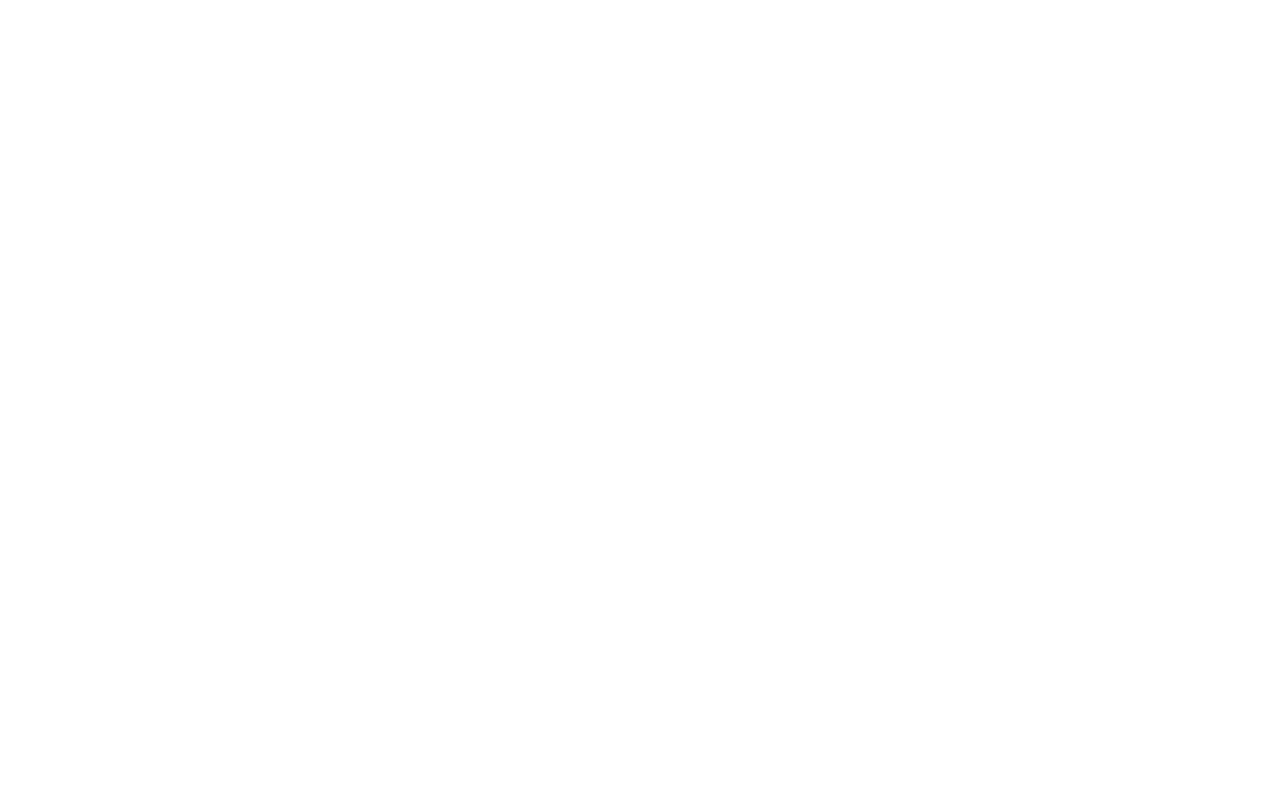
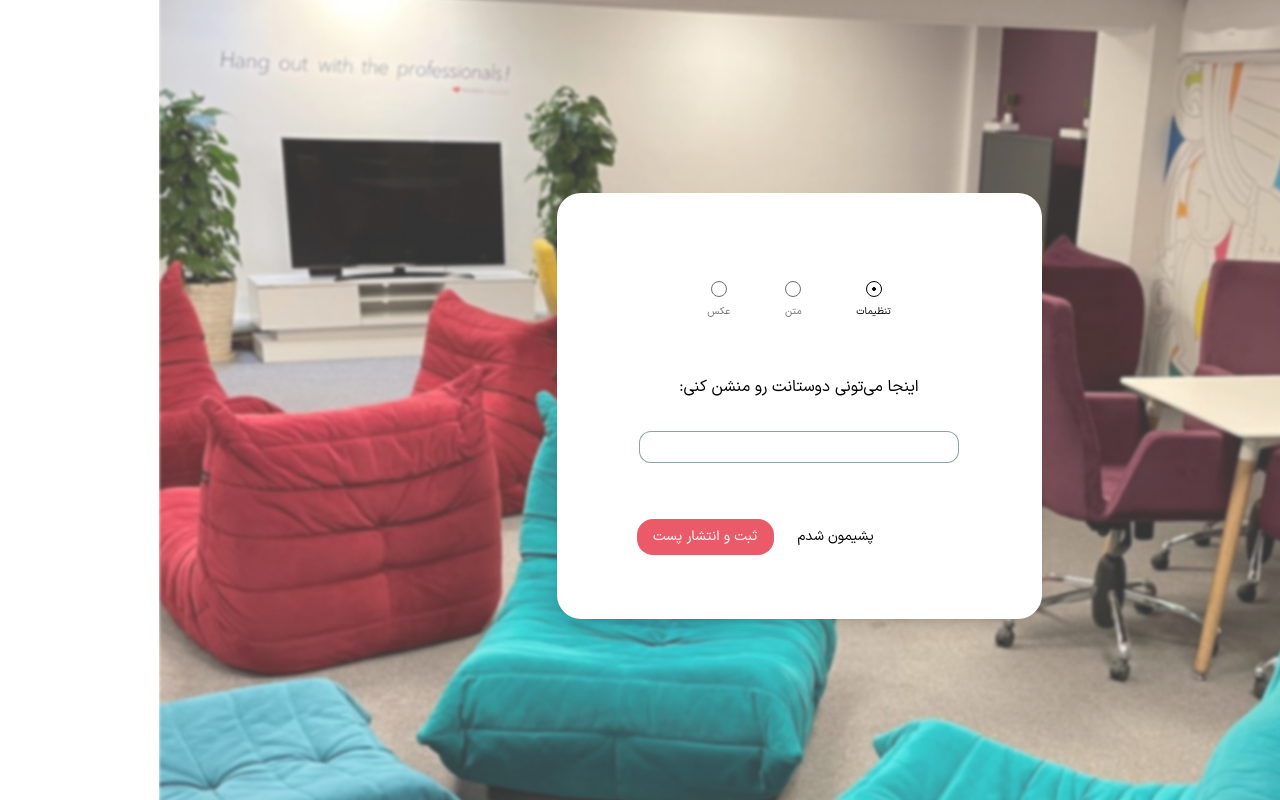
Before and after one commit to Hooman13/RahnemaCollegeProject, a React (Create React App) app: page /sendpost in a window 1280 px wide. Before the commit this address had no page. Built offline with nearby package versions, Linux system fonts and the light colour scheme.

Commit message:
send post base ui

```diff
--- /dev/null
+++ b/src/components/SendPost.tsx
@@ -0,0 +1,127 @@
+import React, { useState } from "react";
+import { useForm } from "react-hook-form";
+import { z } from "zod";
+import { zodResolver } from "@hookform/resolvers/zod";
+import axios from "axios";
+import { Link } from "react-router-dom";
+
+import { useNavigate } from "react-router-dom";
+import Cookies from "js-cookie";
+
+const FormSchema = z.object({
+  mention: z.string().optional(),
+});
+
+type IFormInput = z.infer<typeof FormSchema>;
+
+export const SendPost = () => {
+  const token = Cookies.get("token");
+  const {
+    register,
+    handleSubmit,
+    formState: { errors },
+  } = useForm<IFormInput>({
+    resolver: zodResolver(FormSchema),
+  });
+
+  const navigate = useNavigate();
+  const handleCaptionSent = () => {
+    navigate("/sendpost");
+  };
+
+  const onSubmit = (data: IFormInput) => {
+    console.log(data);
+    // axios
+    //   .post("http://37.32.5.72:3000/", JSON.stringify(data), {
+    //     headers: {
+    //       "Content-Type": "application/json",
+    //       Authorization: `Bearer ${token}`,
+    //     },
+    //   })
+    //   .then((response) => {
+    //     // if (response.status === 200) {
+    //     //   handlecaptionSent();
+    //     // }
+    //   })
+    //   .catch((err) => console.log(err));
+  };
+
+  const [formInput, setFormInput] = useState({
+    mention: "",
+  });
+
+  const handleUserInput = (name: string, value?: string) => {
+    setFormInput({
+      ...formInput,
+      [name]: value,
+    });
+  };
+  return (
+    <>
+      <form onSubmit={handleSubmit(onSubmit)}>
+        <section>
+          <div
+            className="frame5 w-screen h-screen bg-no-repeat bg-center bg-cover flex justify-center items-center"
+            style={{ backgroundImage: "url(./img/login-background.png)" }}
+          >
+            <div className="bg-white w-screen md:w-[485px] h-screen md:h-auto  py-16 shadow-lg rounded-3xl mt-3 px-20 ">
+              {/* The Graph */}
+              <div className="flex-row flex justify-evenly px-4 py-6 ">
+                <div className="grid grid-rows-2 justify-items-center">
+                  <div className="flex border justify-items-center justify-center items-center  border-black rounded-full w-4 h-4">
+                    <div className="flex items-center justify-center border m-auto   border-black rounded-full w-1 h-1 bg-black"></div>
+                  </div>
+                  <p className="grid row-span-1 text-[10px] mt-1">تنظیمات</p>
+                </div>
+                <div className="grid grid-rows-2 justify-items-center">
+                  <div className=" border justify-items-center justify-center items-center  border-[#6F6F6F] rounded-full w-4 h-4">
+                    {/* <div className="flex items-center justify-center border m-auto   border-black rounded-full w-1 h-1 bg-black"></div> */}
+                  </div>
+                  <p className="grid text-[#6F6F6F] row-span-1 text-[10px] mt-1">
+                    متن
+                  </p>
+                </div>
+                <div className="grid grid-rows-2 justify-items-center">
+                  <div className=" border justify-items-center justify-center items-center   border-[#6F6F6F] rounded-full w-4 h-4">
+                    {/* <div className="flex items-center justify-center border m-auto   border-black rounded-full w-1 h-1 bg-black"></div> */}
+                  </div>
+                  <p className="grid text-[#6F6F6F] row-span-1 text-[10px] mt-1">
+                    عکس
+                  </p>
+                </div>
+              </div>
+              {/* main */}
+              <div className="text-center mt-8 text-base font-normal mb-8">
+                <p>اینجا می‌تونی دوستانت رو منشن کنی:</p>
+              </div>
+              <div className="flex justify-center mb-8">
+                <div className="text-right text-sm font-bold mb-6 ">
+                  <input
+                    className="w-[320px] h-[32px] border solid border-[#17494D]/50 rounded-xl"
+                    type="text"
+                    {...register("mention")}
+                    value={formInput.mention}
+                    onChange={({ target }) => {
+                      handleUserInput(target.name, target.value);
+                    }}
+                  />
+                </div>
+              </div>
+              {/* buttons */}
+              <div className="flex items-center justify-end text-sm">
+                <div className="flex pl-5">
+                  <Link to="/">
+                    <button>پشیمون شدم</button>
+                  </Link>
+                </div>
+                <div className="text-white text-center mr-1 flex border-solid rounded-2xl bg-[#EA5A69] w-[137px] h-[36px] text-sm justify-center items-center px-[8px] py-[16px] ">
+                  <button type={"submit"}>ثبت و انتشار پست</button>
+                </div>
+              </div>
+            </div>
+          </div>
+        </section>
+      </form>
+    </>
+  );
+};
--- a/src/pages/LoginBasePage.tsx
+++ b/src/pages/LoginBasePage.tsx
@@ -16,6 +16,7 @@
 import { Tags } from "./Tags";
 import { Notifs } from "./Notifs";
 import { CaptionPage } from "../components/CaptionPage";
+import { SendPost } from "../components/SendPost";
 
 export const LoginBasePage = () => {
   return (
@@ -31,6 +32,7 @@
           <Route path="/error" element={<ErrorPage />} />
           <Route path="/addphoto" element={<AddPhoto />} />
           <Route path="/addcaption" element={<CaptionPage />} />
+          <Route path="/sendpost" element={<SendPost />} />
 
           {/* Protected Routes */}
           <Route element={<RequireAuth />}>
```
